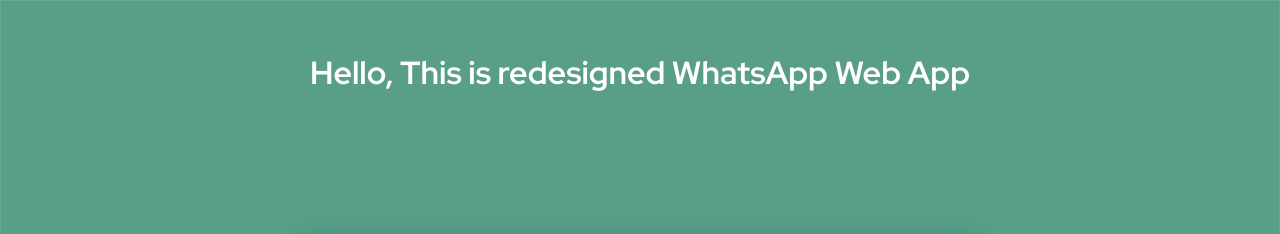
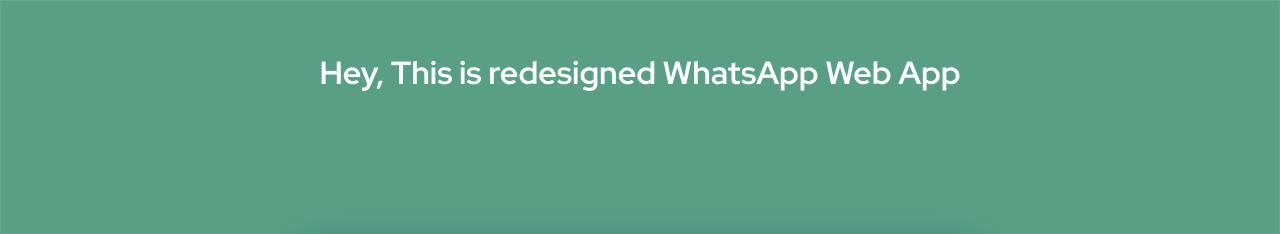
Before and after one commit to itsarghyadas/whatsapp-redesigned, a plain HTML site: page index.html in a window 1280 px wide. Shown: the top 234 px of the page. Drawn offline with Linux system fonts and the light colour scheme.

Commit message:
Revert "changing"
This reverts commit ec78acb94dfc72240e9e1fd3dd1e395541763977.

```diff
--- a/index.html
+++ b/index.html
@@ -13,7 +13,7 @@
 </head>
 <body>
     <div class="firstpart">
-        <h3>Hello, This is redesigned WhatsApp Web App </h3>
+        <h3>Hey, This is redesigned WhatsApp Web App </h3>
     </div>
     <div class="secondpart">
         <div class="wholecontainer">
```
